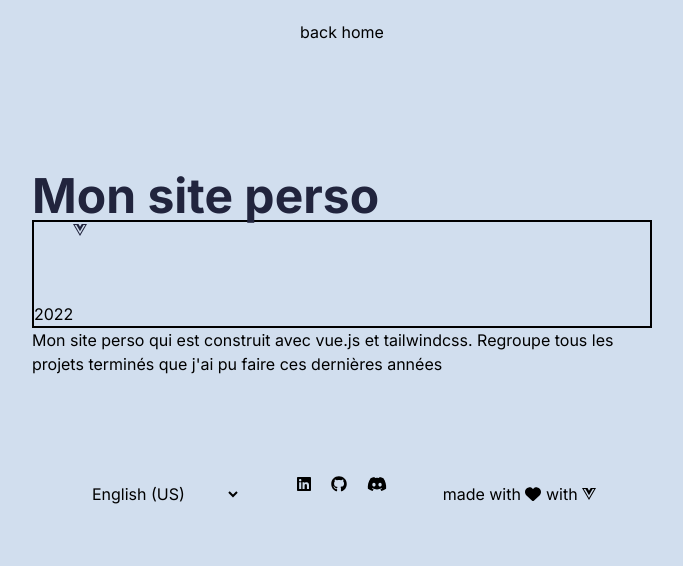
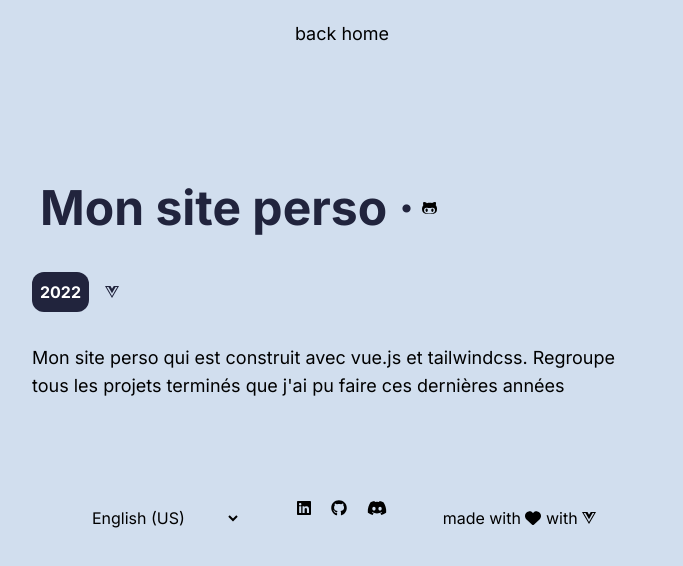
Before and after one commit to Constantin-Hentgen/Portfolio, a Vue app: page /1 in a window 1280 px wide. Shown: the top 566 px of the page, without its empty margins (298-981 px from the left). Built offline with nearby package versions, Linux system fonts and the light colour scheme.

Commit message:
before i18n

```diff
--- /dev/null
+++ b/src/components/Multilingual.vue
@@ -0,0 +1,11 @@
+<template>
+  <div>
+    {{ $t('message.value', { value: 'This is an example of content translation' }) }}
+  </div>
+</template>
+
+<script>
+export default {
+  name: 'Multilingual'
+}
+</script>
--- a/src/main.js
+++ b/src/main.js
@@ -14,4 +14,5 @@ const app = createApp(App)
 
 app.component('fa', FontAwesomeIcon)
 app.use(router)
+
 app.mount('#app')
--- a/src/views/Project.vue
+++ b/src/views/Project.vue
@@ -1,21 +1,25 @@
 <template>
 	<transition name="fade" appear>
-		<header class="m-auto grid place-items-center">
+		<header class="m-auto grid place-items-center text-lg">
 			<router-link to="/" >back home</router-link>
 		</header>
 	</transition>
 
 	<transition name="fade" appear>
-		<main class="w-full xl:w-1/2 m-auto mt-32">
+		<main class="w-full xl:w-1/2 m-auto mt-32 space-y-8">
+			<a id="github" :href="projects[id].github"  class="flex space-x-2 cursor-pointer p-2">
+				<h1 class="text-5xl text-myBlue-900 font-bold"> {{ projects[id].title }} · </h1>
+				<fa class="my-auto" :icon='["fab","github-alt"]' size="2xl" color="21243D" />
+			</a>
 
-			<h1 class="w-full text-5xl text-myBlue-900 font-bold"> {{ projects[id].title }} </h1>
-
-			<div class="flex flex-row border-2 border-black">
-				<p class="mt-20"> {{ projects[id].year }} </p>
-				<fa v-for="(tech, index) in projects[id].techs" :key="index" :icon='["fab", tech ]' size="2xl" color="#21243D"/>
+			<div class="flex flex-row space-x-4">
+				<p class="bg-myBlue-900 text-white text-center h-auto my-auto p-2 rounded-xl font-bold"> {{ projects[id].year }} </p>
+				<div class="h-full m-0 my-auto space-x-2">
+					<fa v-for="(tech, index) in projects[id].techs" :key="index" :icon='["fab", tech ]' size="2xl" color="#21243D"/>
+				</div>
 			</div>
 
-			<p class="flex"> {{ projects[id].content }} </p>
+			<p class="text-lg"> {{ projects[id].content }} </p>
 
 		</main>
 	</transition>
@@ -45,7 +49,8 @@
 						year: "2022",
 						content: "Mon site perso qui est construit avec vue.js et tailwindcss. Regroupe tous les projets terminés que j'ai pu faire ces dernières années",
 						techs:["vuejs"],
-						imageURL:"https://bit.ly/3Ccb6d9"
+						imageURL:"https://bit.ly/3Ccb6d9",
+						github:"https://github.com/Constantin-Hentgen/constantin-hentgen.fr",
 					},
 					{
 						id:2,
@@ -54,7 +59,8 @@
 						year: "2022",
 						content: "Mon site perso qui est construit avec vue.js et tailwindcss. Regroupe tous les projets terminés que j'ai pu faire ces dernières années",
 						techs:["vuejs"],
-						imageURL:"https://bit.ly/3Kf0lcA"
+						imageURL:"https://bit.ly/3Kf0lcA",
+						github:"https://github.com/Rhylionn/denmark-blog",
 					},
 					{
 						id:3,
@@ -63,7 +69,8 @@
 						year: "2019",
 						content: "Amet minim mollit non deserunt ullamco est sit aliqua dolor do amet sint. Velit officia consequat duis enim velit mollit. Exercitation veniam consequat sunt nostrud amet.",
 						techs:["python"],
-						imageURL:"https://bit.ly/35KZW2S"
+						imageURL:"https://bit.ly/35KZW2S",
+						github:"https://github.com/Constantin-Hentgen/prime-explo",
 					},
 					{
 						id:4,
@@ -72,7 +79,8 @@
 						year: "2021",
 						content: "Amet minim mollit non deserunt ullamco est sit aliqua dolor do amet sint. Velit officia consequat duis enim velit mollit. Exercitation veniam consequat sunt nostrud amet.",
 						techs:["java"],
-						imageURL:"https://bit.ly/3Ca2IdQ"
+						imageURL:"https://github.com/Constantin-Hentgen/Citadelles",
+						github:"",
 					},
 					{
 						id:5,
@@ -81,7 +89,8 @@
 						year: "2019",
 						content: "Amet minim mollit non deserunt ullamco est sit aliqua dolor do amet sint. Velit officia consequat duis enim velit mollit. Exercitation veniam consequat sunt nostrud amet.",
 						techs:["vuejs"],
-						imageURL:"https://bit.ly/36NbGSL"
+						imageURL:"https://bit.ly/36NbGSL",
+						github:"https://github.com/Constantin-Hentgen/vue-weather",
 					},
 					{
 						id:6,
@@ -90,7 +99,8 @@
 						year: "2019",
 						content: "Amet minim mollit non deserunt ullamco est sit aliqua dolor do amet sint. Velit officia consequat duis enim velit mollit. Exercitation veniam consequat sunt nostrud amet.",
 						techs:["js-square","vuejs"],
-						imageURL:"https://bit.ly/3pyqefA"
+						imageURL:"https://bit.ly/3pyqefA",
+						github:"https://github.com/Constantin-Hentgen/task-manager",
 					},
 					{
 						id:7,
@@ -99,7 +109,8 @@
 						year: "2019",
 						content: "Amet minim mollit non deserunt ullamco est sit aliqua dolor do amet sint. Velit officia consequat duis enim velit mollit. Exercitation veniam consequat sunt nostrud amet.",
 						techs:["python"],
-						imageURL:"https://bit.ly/3MjXqRT"
+						imageURL:"https://bit.ly/3MjXqRT",
+						github:"https://github.com/Constantin-Hentgen/text-parser",
 					},
 					{
 						id:8,
@@ -108,7 +119,8 @@
 						year: "2020",
 						content: "Amet minim mollit non deserunt ullamco est sit aliqua dolor do amet sint. Velit officia consequat duis enim velit mollit. Exercitation veniam consequat sunt nostrud amet.",
 						techs:["sass","php"],
-						imageURL:"https://bit.ly/3tkbeTy"
+						imageURL:"https://bit.ly/3tkbeTy",
+						github:"https://github.com/Constantin-Hentgen/php-experiment",
 					},
 					{
 						id:9,
@@ -117,7 +129,8 @@
 						year: "2019",
 						content: "Amet minim mollit non deserunt ullamco est sit aliqua dolor do amet sint. Velit officia consequat duis enim velit mollit. Exercitation veniam consequat sunt nostrud amet.",
 						techs:["html5","css3-alt"],
-						imageURL:"https://bit.ly/34azlf7"
+						imageURL:"https://bit.ly/34azlf7",
+						github:"https://github.com/Constantin-Hentgen/Touyube",
 					},
 					{
 						id:10,
@@ -126,7 +139,8 @@
 						year: "2020",
 						content: "Amet minim mollit non deserunt ullamco est sit aliqua dolor do amet sint. Velit officia consequat duis enim velit mollit. Exercitation veniam consequat sunt nostrud amet.",
 						techs:["windows","linux"],
-						imageURL:"https://bit.ly/3MnFqG7"
+						imageURL:"https://bit.ly/3MnFqG7",
+						github:"https://github.com/Constantin-Hentgen/xkb-fr-bepo",
 					},
 					{
 						id:11,
@@ -135,7 +149,8 @@
 						year: "2019",
 						content: "Amet minim mollit non deserunt ullamco est sit aliqua dolor do amet sint. Velit officia consequat duis enim velit mollit. Exercitation veniam consequat sunt nostrud amet.",
 						techs:["html5","css3-alt","js-square"],
-						imageURL:"https://bit.ly/3sG3sod"
+						imageURL:"https://bit.ly/3sG3sod",
+						github:"https://github.com/Constantin-Hentgen/le-pouvoir-du-vote",
 					}
 				]
 			}
@@ -171,4 +186,10 @@
     transition: opacity 1.5s ease;
   }
 
+	#github:hover {
+		outline: black 1px solid;
+		border-radius: 10px;
+	}
+
+
 </style>
```
Also changed, not shown: 2 other files (tests, documents, lock files or other folders).
